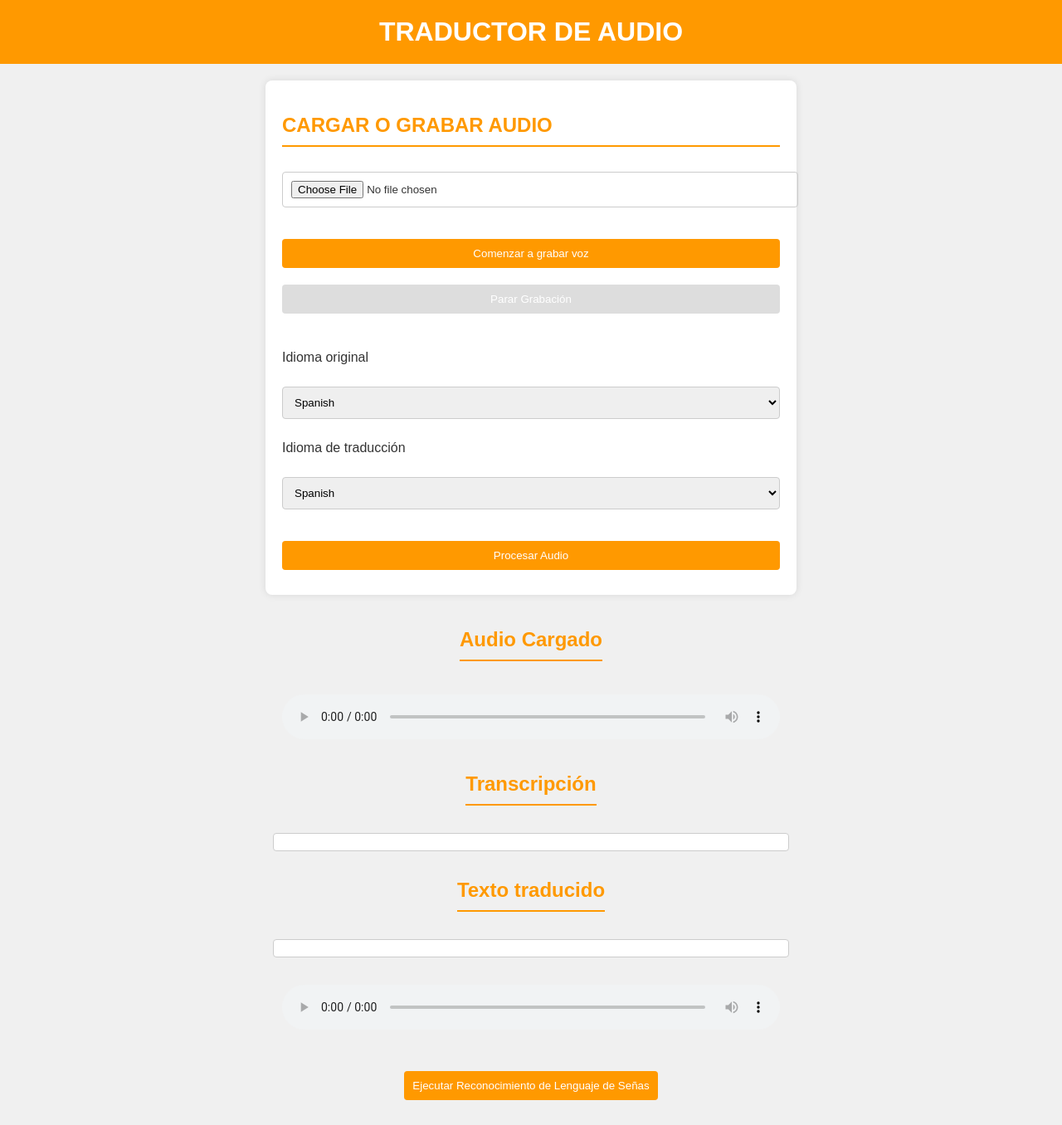
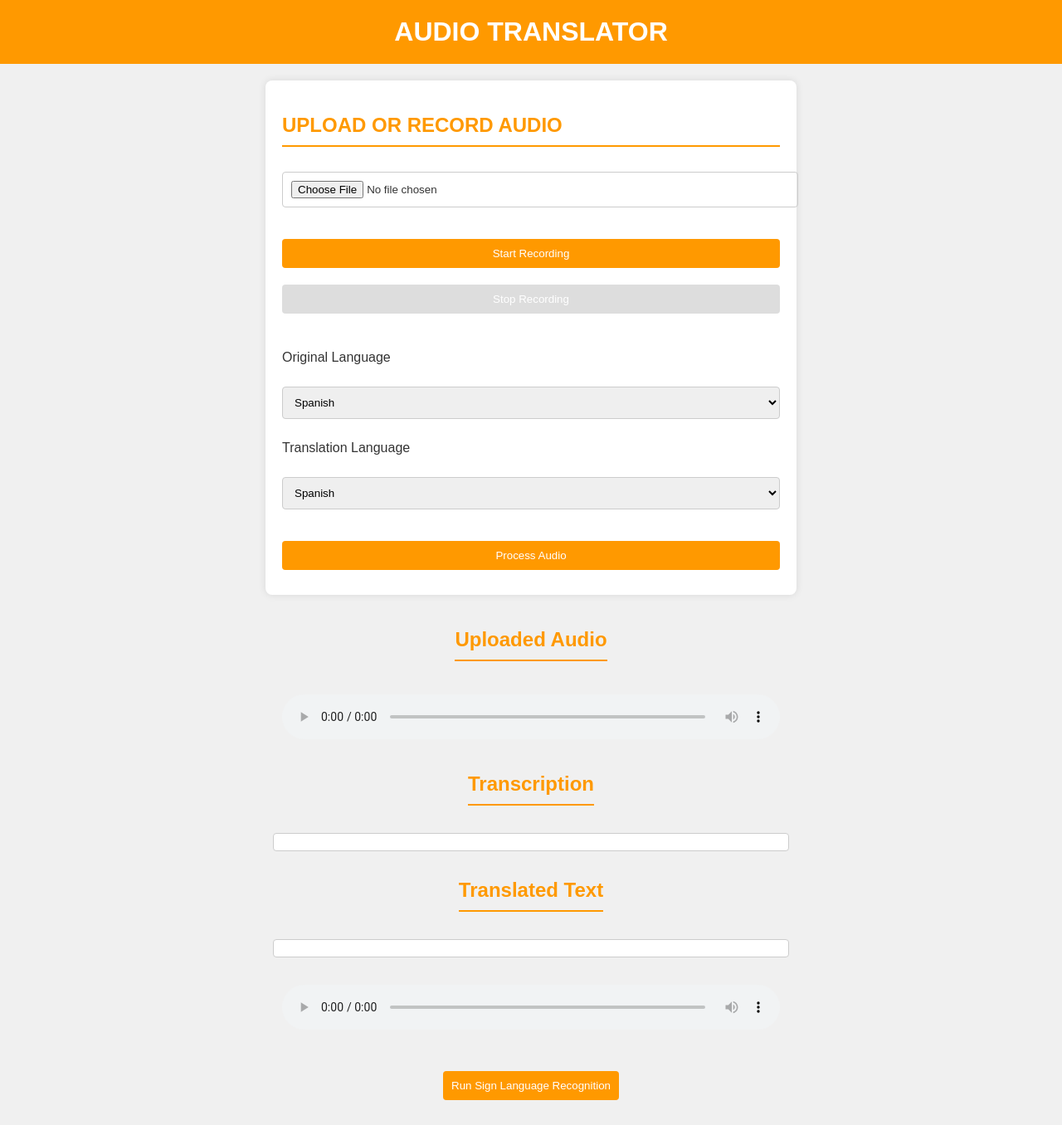
Before and after one commit to FabriTT/MultiVoice-AI, a Flask app: page / in a window 1280 px wide. Shown: the whole page at 83% size. Run offline with Flask 3, Linux system fonts and the light colour scheme.

Commit message:
Traduccion

```diff
--- a/templates/index.html
+++ b/templates/index.html
@@ -97,41 +97,41 @@
   </style>
 </head>
 <body>
-  <h1>TRADUCTOR DE AUDIO</h1>
+  <h1>AUDIO TRANSLATOR</h1>
 
   <form id="audio-form" enctype="multipart/form-data">
-    <h2>CARGAR O GRABAR AUDIO</h2>
+    <h2>UPLOAD OR RECORD AUDIO</h2>
     <input type="file" id="audio-file" name="audio" accept="audio/*" />
     <br /><br />
-    <button type="button" id="start-recording">Comenzar a grabar voz</button>
-    <button type="button" id="stop-recording" disabled>Parar Grabación</button>
+    <button type="button" id="start-recording">Start Recording</button>
+    <button type="button" id="stop-recording" disabled>Stop Recording</button>
     <br /><br />
-    <p>Idioma original</p>
+    <p>Original Language</p>
     <select id="language">
       <option value="es-ES">Spanish</option>
       <option value="en-US">English</option>
     </select>
-    <p>Idioma de traducción</p>
+    <p>Translation Language</p>
     <select id="target-language">
       <option value="es">Spanish</option>
       <option value="en">English</option>
     </select>
     <br /><br />
-    <button type="submit">Procesar Audio</button>
+    <button type="submit">Process Audio</button>
   </form>
 
-  <h2>Audio Cargado</h2>
+  <h2>Uploaded Audio</h2>
   <audio id="audio-player" controls></audio>
 
-  <h2>Transcripción</h2>
+  <h2>Transcription</h2>
   <pre id="transcription"></pre>
 
-  <h2>Texto traducido</h2>
+  <h2>Translated Text</h2>
   <pre id="translation"></pre>
   <audio id="translation-audio" controls></audio>
 
   <div class="button-container">
-    <button type="button" id="run-sign-language">Ejecutar Reconocimiento de Lenguaje de Señas</button>
+    <button type="button" id="run-sign-language">Run Sign Language Recognition</button>
   </div>
 
   <script>
@@ -155,14 +155,14 @@
         let formData = new FormData();
         formData.append("language", language);
 
-        console.log("Verificando recordedBlob:", recordedBlob);
+        console.log("Checking recordedBlob:", recordedBlob);
         if (recordedBlob) {
-          console.log("Enviando Blob grabado");
+          console.log("Sending recorded Blob");
           formData.append("audio", recordedBlob, "recorded_audio.ogg");
         } else if (fileInput.files.length > 0) {
           formData.append("audio", fileInput.files[0]);
         } else {
-          alert("Por favor, suba un archivo o grabe un audio.");
+          alert("Please upload a file or record an audio.");
           return;
         }
 
@@ -262,7 +262,7 @@
           .then((response) => response.json())
           .then((data) => {
             console.log("Response:", data);
-            alert("El reconocimiento de lenguaje de señas ha comenzado.");
+            alert("Sign language recognition has started.");
           })
           .catch((error) => console.error("Error:", error));
       });
```
